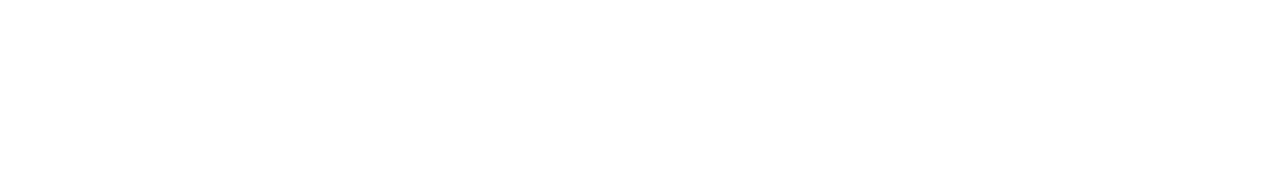
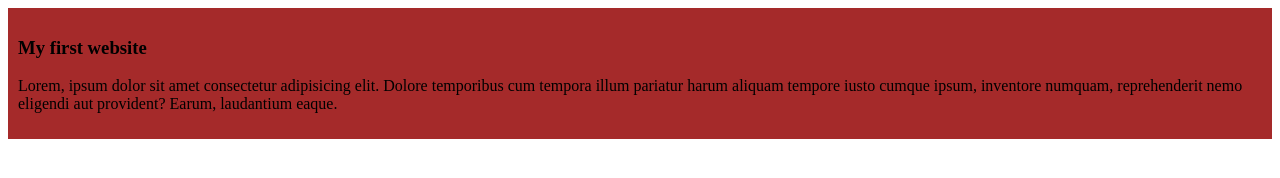
Before and after one commit to mbiplobmollah/Programming-Hero-Web-Dev-Challenge, a plain HTML site: page index.html in a window 1280 px wide. Drawn offline with Linux system fonts and the light colour scheme.

Commit message:
added stylesheet

```diff
--- a/index.html
+++ b/index.html
@@ -4,8 +4,14 @@
     <meta charset="UTF-8">
     <meta name="viewport" content="width=device-width, initial-scale=1.0">
     <title>My First Github Repo</title>
+    <link rel="stylesheet" href="styles/blog.css">
 </head>
 <body>
-
+    <div>
+        <h3>My first website</h3>
+        <p>
+            Lorem, ipsum dolor sit amet consectetur adipisicing elit. Dolore temporibus cum tempora illum pariatur harum aliquam tempore iusto cumque ipsum, inventore numquam, reprehenderit nemo eligendi aut provident? Earum, laudantium eaque.
+        </p>
+    </div>
 </body>
 </html>
--- /dev/null
+++ b/styles/blog.css
@@ -0,0 +1,5 @@
+div{
+    background-color: brown;
+    padding: 10px;
+
+}
```
